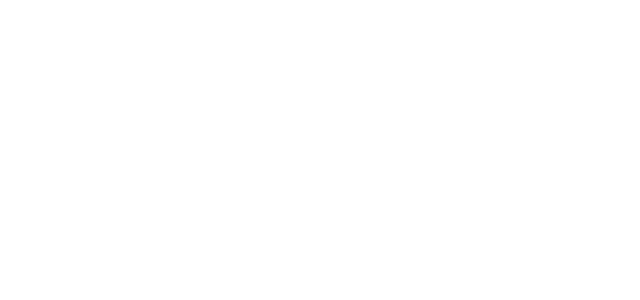
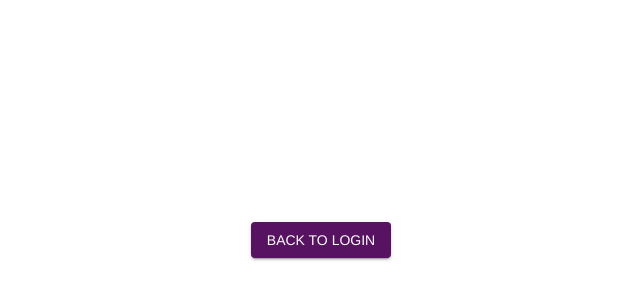
Before and after one commit to rahul007-bit/Reimbursement, a Next.js app: page / in a window 1280 px wide. Before the commit this address had no page. Shown: the part 160-460 px from the top of the page, without its empty margins (319-959 px from the left). Built offline with nearby package versions, Linux system fonts and the light colour scheme; a web font is replaced by a local one.

Commit message:
fix login screen

```diff
--- a/Hooks/apiHooks.js
+++ b/Hooks/apiHooks.js
@@ -1,5 +1,6 @@
 import { useEffect, useMemo, useReducer, useState } from "react";
 import axios from "axios";
+import { useRouter } from "next/router";
 
 export const url = "https://reimbursementserver.herokuapp.com/api/"; //https://reimbursementserver.herokuapp.com/"http://localhost:8080/api/";
 
@@ -86,8 +87,9 @@ export const useUserProfile = ({ token }) => {
   const [loading, setLoading] = useState(true);
   const [userLoggedIn, setUserLoggedIn] = useState(true);
   const [userData, setUserData] = useState(null);
-
+  const router = useRouter();
   useEffect(() => {
+    const controller = new AbortController();
     setUserData(JSON.parse(sessionStorage.getItem("user")));
     if (!token) {
       setLoading(false);
@@ -101,7 +103,7 @@ export const useUserProfile = ({ token }) => {
       const requestOptions = {
         method: "GET",
         headers: header,
-        // signal: controller.signal,
+        signal: controller.signal,
       };
       fetch(url + `details`, requestOptions)
         .then((response) => response.json())
@@ -114,7 +116,7 @@ export const useUserProfile = ({ token }) => {
           } else if (result.status === 401) {
             localStorage.removeItem("auth-token");
             sessionStorage.clear();
-
+            router.push("/login");
             setUserLoggedIn(false);
           } else {
             setUserLoggedIn(false);
@@ -129,7 +131,7 @@ export const useUserProfile = ({ token }) => {
       setUserLoggedIn(true);
     }
     return () => {
-      // controller.abort();
+      controller.abort();
     };
   }, [token]);
   return {
--- a/components/Auth/index.jsx
+++ b/components/Auth/index.jsx
@@ -1,8 +1,9 @@
-import { CircularProgress, Box } from "@mui/material";
+import { CircularProgress, Box, Container, Button } from "@mui/material";
 import React, { useEffect } from "react";
 import { useRouter } from "next/router";
 import { useUserProfile } from "../../Hooks/apiHooks";
 import { useState } from "react";
+import Link from "next/link";
 export const Auth = ({ children, user }) => {
   const [token, setToken] = useState(null);
 
@@ -19,17 +20,15 @@ export const Auth = ({ children, user }) => {
   const router = useRouter();
 
   useEffect(() => {
-    console.log(haveToken, !userLoggedIn, !loading, !userData);
-    if (haveToken && !loading && !userLoggedIn && !userData) {
-      router.push("/login");
+    if (haveToken) {
+      if (!loading && userData) {
+        if (userData.type === "admin" && router.asPath === "/")
+          router.push("/admin");
+        if (userData.type === "user" && router.asPath === "/admin")
+          router.push("/");
+      }
     }
-    if (haveToken && !loading && userData) {
-      if (userData.type === "admin" && router.asPath === "/")
-        router.push("/admin");
-      if (userData.type === "user" && router.asPath === "/admin")
-        router.push("/");
-    }
-  }, [loading, router, userLoggedIn, haveToken, userData]);
+  }, [loading, userLoggedIn, haveToken, userData]);
 
   if (loading)
     return (
@@ -47,5 +46,19 @@ export const Auth = ({ children, user }) => {
       </>
     );
   if (userData) return <div>{children}</div>;
-  return <></>;
+  return (
+    <Box
+      sx={{
+        display: "flex",
+        width: 1,
+        height: 1,
+        justifyContent: "center",
+        alignItems: "center",
+      }}
+    >
+      <Link href={"/login"}>
+        <Button variant="contained">Back To Login</Button>
+      </Link>
+    </Box>
+  );
 };
--- /dev/null
+++ b/components/Context/user.js
@@ -0,0 +1,12 @@
+import React, { createContext } from "react";
+
+export const UserContext = createContext({ user: null, loggedIn: false });
+
+const User = ({ children }) => {
+  return (
+    <UserContext.Provider value={{ user: null }}>
+      {children}
+    </UserContext.Provider>
+  );
+};
+export default User;
--- a/components/UserHome/index.jsx
+++ b/components/UserHome/index.jsx
@@ -1,4 +1,10 @@
-import { Avatar, Box, Button, Typography } from "@mui/material";
+import {
+  Avatar,
+  Box,
+  Button,
+  CircularProgress,
+  Typography,
+} from "@mui/material";
 import React from "react";
 import Link from "next/link";
 import UserTable from "./UserTable";
@@ -58,7 +64,7 @@ export const UserHome = () => {
           alignItems: "center",
         }}
       >
-        {!loading && data && <UserTable data={data} />}
+        {!loading ? data && <UserTable data={data} /> : <CircularProgress />}
       </Box>
     </>
   );
--- a/pages/login.js
+++ b/pages/login.js
@@ -6,9 +6,11 @@ import Snackbar from "@mui/material/Snackbar";
 import MuiAlert from "@mui/material/Alert";
 import { useRouter } from "next/router";
 import { useEffect } from "react";
+
 const Alert = React.forwardRef(function Alert(props, ref) {
   return <MuiAlert elevation={6} ref={ref} variant="filled" {...props} />;
 });
+
 const Login = () => {
   const router = useRouter();
 
@@ -25,10 +27,10 @@ const Login = () => {
     setMessage("");
   };
 
-  // if (token) {
-  //   router.push("/");
-  //   return <></>;
-  // }
+  if (token) {
+    router.push("/");
+    return <></>;
+  }
   return (
     <>
       <Head>
```
